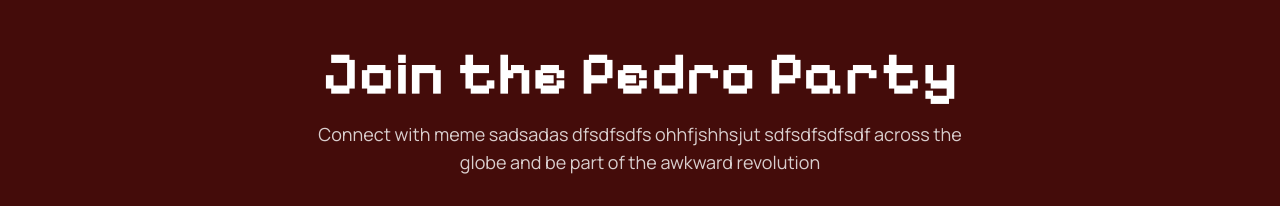
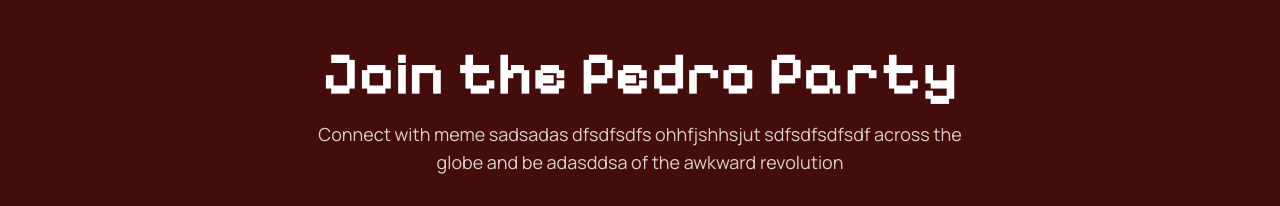
Before and after one commit to Ayaad72/pedoro-main, a Next.js app: page / in a window 1280 px wide. Shown: the part 4600-4806 px from the top of the page. Built offline with nearby package versions, Linux system fonts and the light colour scheme.

Commit message:
made some changes in footer section

```diff
--- a/components/Footer.tsx
+++ b/components/Footer.tsx
@@ -24,7 +24,7 @@ export default function Footer() {
           </h2>
           <p className="text-white/80 max-w-2xl mx-auto text-lg font-[family-name:var(--font-manrope)] ">
             Connect with meme sadsadas dfsdfsdfs ohhfjshhsjut sdfsdfsdfsdf
-            across the globe and be part of the awkward revolution
+            across the globe and be adasddsa of the awkward revolution
           </p>
 
           {/* Social Links */}
```
